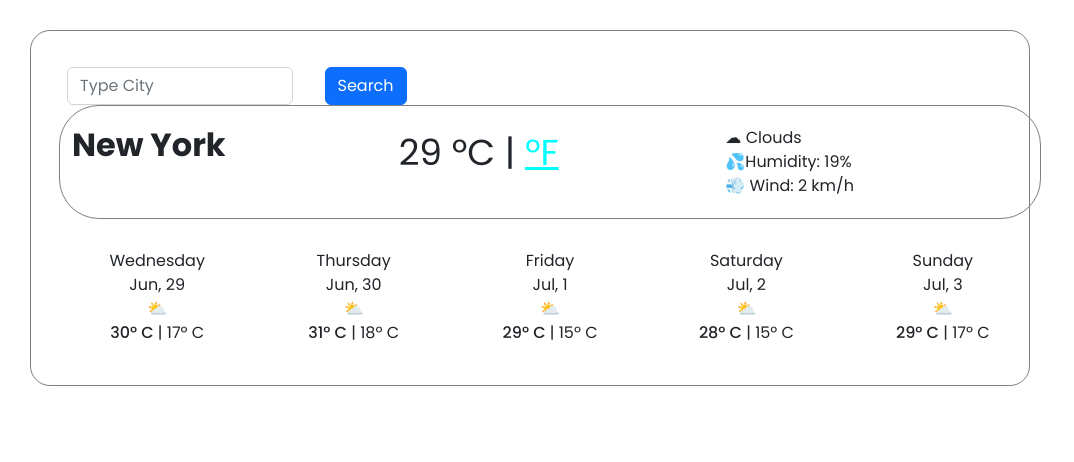
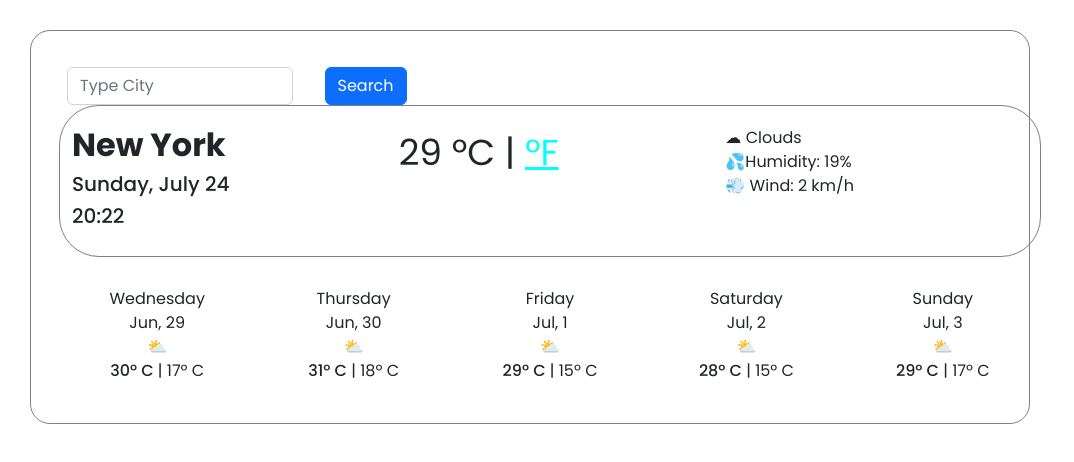
Before and after one commit to igukova/weather, a plain HTML site: page index.html in a window 1280 px wide. Shown: the whole page, without its empty margins (0-1074 px from the left). Drawn offline with nearby package versions, Linux system fonts and the light colour scheme; files that its build step writes are made by us from their sources; a web font is replaced by a local one.

Commit message:
Update index.html

```diff
--- a/index.html
+++ b/index.html
@@ -5,7 +5,7 @@
       <meta http-equiv="X-UA-Compatible" content="IE=edge" />
       <meta name="viewport" content="width=device-width, initial-scale=1.0"/>
             <title>Weather App</title>
-            <link rel="stylesheet" href="src/styles.css" />
+            <link rel="stylesheet" href="styles.css" />
             <link
               href="https://cdn.jsdelivr.net/npm/bootstrap@5.2.0-beta1/dist/css/bootstrap.min.css"
               rel="stylesheet"
@@ -113,7 +113,7 @@
                 </div>
               </div>
             </div>
-            <script src="src/index.js"></script>
+            <script src="index.js"></script>
           </body>
         </html>
       </div>
```
